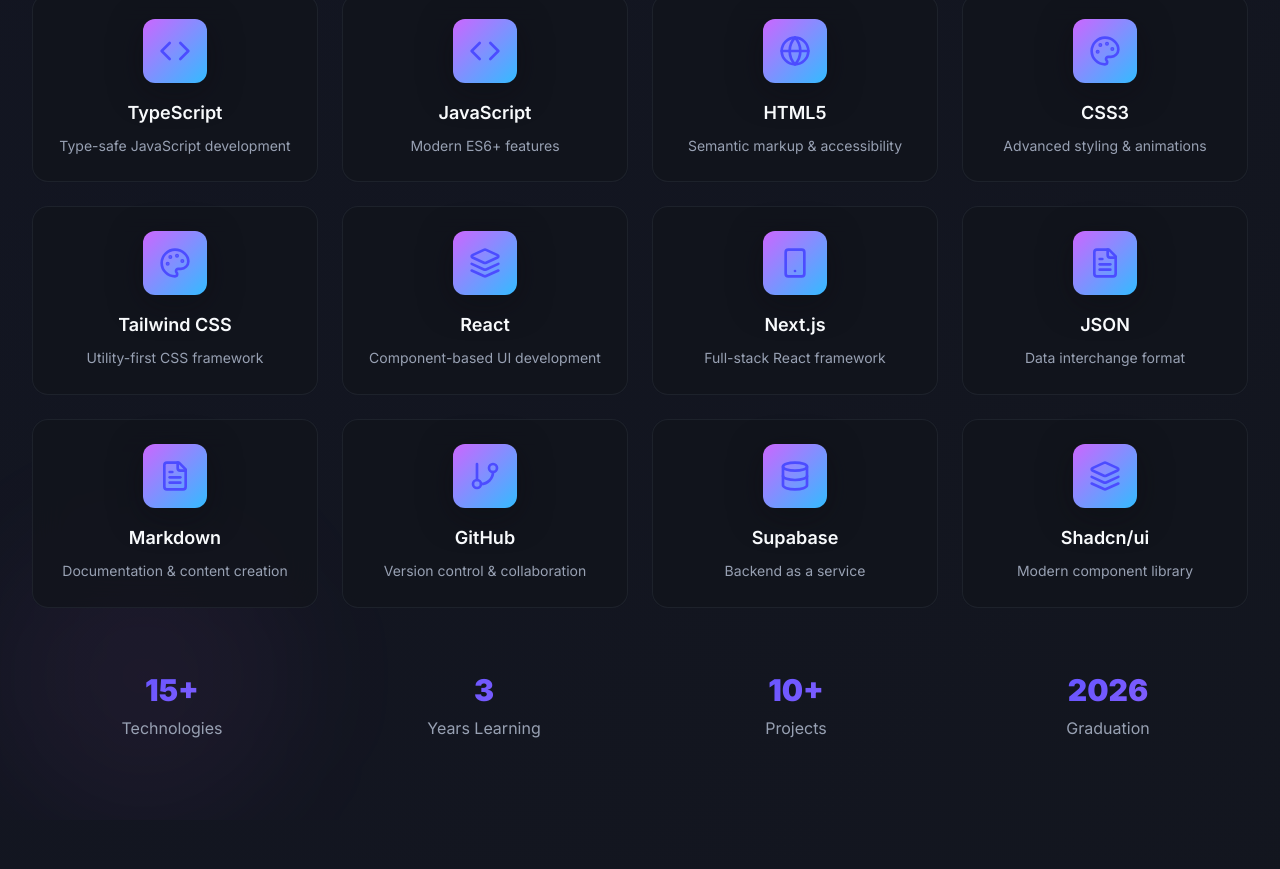
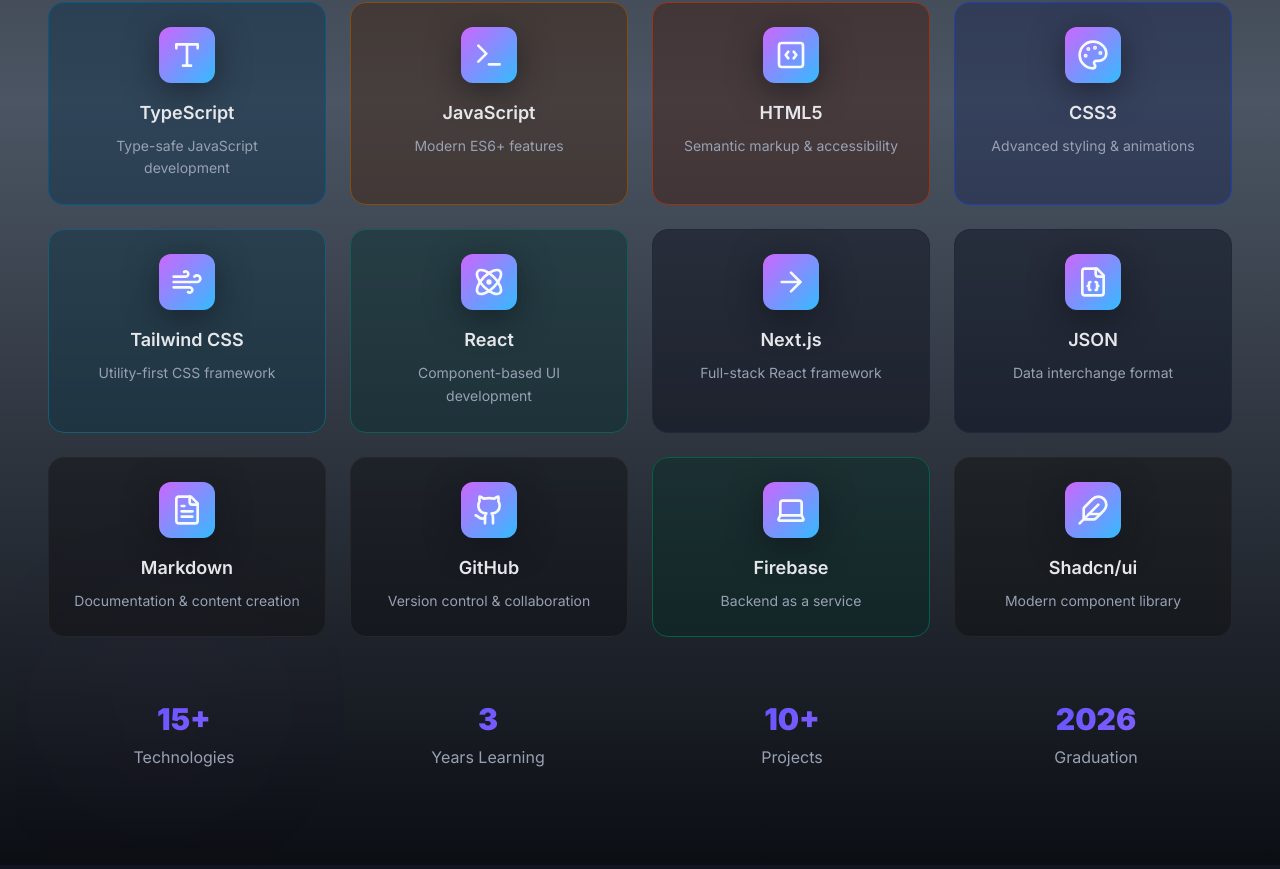
Before and after one commit to Hamza-Codez/REsumePort, a React (Vite) app: page / in a window 1280 px wide. Shown: the part 2371-3240 px from the top of the page. Built offline with nearby package versions, Linux system fonts and the light colour scheme; the HTML template or start-up script is replaced by a standard one.

Commit message:
skill Section updates

```diff
--- a/src/components/SkillsSection.tsx
+++ b/src/components/SkillsSection.tsx
@@ -1,27 +1,108 @@
-import { useEffect, useRef } from 'react';
+import React, { useEffect, useRef, useState } from "react";
+import { universityLanguages, professionalSkills } from "../data";
 import {
   Code,
+  Type,
+  Palette,
+  Wind,
+  Atom,
+  ArrowRight,
+  FileJson,
+  FileText,
+  Github,
   Database,
-  Globe,
-  Palette,
-  FileText,
-  GitBranch,
-  Layers,
-  Smartphone
-} from 'lucide-react';
+  Feather,
+  Terminal,
+  CodeSquare,
+  Laptop,
+} from "lucide-react";
 
-const SkillsSection = () => {
-  const sectionRef = useRef<HTMLElement>(null);
+// Component to handle the counting animation for numbers
+const AnimatedNumber = ({ value, label, index }) => {
+  const [currentValue, setCurrentValue] = useState(0);
+  const animatedRef = useRef(null);
+  const hasAnimated = useRef(false);
+
+  useEffect(() => {
+    const observer = new IntersectionObserver(
+      (entries) => {
+        entries.forEach((entry) => {
+          if (entry.isIntersecting && !hasAnimated.current) {
+            hasAnimated.current = true;
+            const target = parseInt(value.replace("+", ""));
+            const duration = 1000;
+            const start = performance.now();
+            const animate = (now) => {
+              const elapsed = now - start;
+              const progress = Math.min(elapsed / duration, 1);
+              const count = Math.floor(progress * target);
+              setCurrentValue(count);
+              if (progress < 1) {
+                requestAnimationFrame(animate);
+              } else {
+                setCurrentValue(target);
+              }
+            };
+            requestAnimationFrame(animate);
+          }
+        });
+      },
+      { threshold: 0.5 }
+    );
+
+    if (animatedRef.current) {
+      observer.observe(animatedRef.current);
+    }
+
+    return () => observer.disconnect();
+  }, [value]);
+
+  return (
+    <div
+      ref={animatedRef}
+      className="text-center fade-in-up"
+      style={{ animationDelay: `${(index + 1) * 0.1}s` }}
+    >
+      <div className="text-3xl font-black text-gradient mb-2">
+        {currentValue}
+        {value.includes("+") ? "+" : ""}
+      </div>
+      <div className="text-muted-foreground">{label}</div>
+    </div>
+  );
+};
+
+const App = () => {
+  const sectionRef = useRef(null);
+
+  // Define a map of skill names to their corresponding Lucide icons
+  const skillIconMap = {
+    "C++": Code,
+    Python: Code,
+    "C#": Code,
+    TypeScript: Type,
+    JavaScript: Terminal,
+    HTML5: CodeSquare,
+    CSS3: Palette,
+    "Tailwind CSS": Wind,
+    React: Atom,
+    "Next.js": ArrowRight,
+    JSON: FileJson,
+    Markdown: FileText,
+    GitHub: Github,
+    Supabase: Database,
+    "Shadcn/ui": Feather,
+  };
 
   useEffect(() => {
     const observer = new IntersectionObserver(
       (entries) => {
         entries.forEach((entry) => {
           if (entry.isIntersecting) {
-            const skillItems = entry.target.querySelectorAll('.skill-item');
+            const skillItems = entry.target.querySelectorAll(".skill-item");
             skillItems.forEach((item, index) => {
               setTimeout(() => {
-                item.classList.add('visible');
+                item.classList.add("visible");
               }, index * 100);
             });
           }
@@ -37,51 +118,36 @@ const SkillsSection = () => {
     return () => observer.disconnect();
   }, []);
 
-  const universityLanguages = [
-    { name: 'C++', icon: Code, description: 'Object-oriented programming fundamentals' },
-    { name: 'Python', icon: Code, description: 'Data structures and algorithms' },
-    { name: 'C#', icon: Code, description: '.NET framework development' },
-  ];
-
-  const professionalSkills = [
-    { name: 'TypeScript', icon: Code, description: 'Type-safe JavaScript development' },
-    { name: 'JavaScript', icon: Code, description: 'Modern ES6+ features' },
-    { name: 'HTML5', icon: Globe, description: 'Semantic markup & accessibility' },
-    { name: 'CSS3', icon: Palette, description: 'Advanced styling & animations' },
-    { name: 'Tailwind CSS', icon: Palette, description: 'Utility-first CSS framework' },
-    { name: 'React', icon: Layers, description: 'Component-based UI development' },
-    { name: 'Next.js', icon: Smartphone, description: 'Full-stack React framework' },
-    { name: 'JSON', icon: FileText, description: 'Data interchange format' },
-    { name: 'Markdown', icon: FileText, description: 'Documentation & content creation' },
-    { name: 'GitHub', icon: GitBranch, description: 'Version control & collaboration' },
-    { name: 'Supabase', icon: Database, description: 'Backend as a service' },
-    { name: 'Shadcn/ui', icon: Layers, description: 'Modern component library' },
-  ];
-
-  const SkillCard = ({ skill, index }: { skill: any; index: number }) => (
+  const SkillCard = ({ skill, index }) => {
+    const IconComponent = skillIconMap[skill.name] || Laptop; // Default to Laptop icon if not found
+    return (
       <div
-      className="skill-item scale-in p-6 rounded-2xl glass hover-glow group cursor-pointer"
+        className={`skill-item scale-in p-6 rounded-2xl border ${skill.bgColor} ${skill.borderColor} transition-all duration-300 hover:shadow-lg group cursor-pointer`}
         style={{ animationDelay: `${index * 0.1}s` }}
       >
-      <div className="skill-icon mb-4 mx-auto group-hover:scale-110 transition-transform duration-300">
-        <skill.icon className="w-8 h-8 text-primary" />
+        <div className="skill-icon mb-4 mx-auto flex justify-center items-center w-14 h-14 rounded-lg bg-white dark:bg-gray-800 group-hover:scale-110 transition-transform duration-300 p-2">
+          <IconComponent className="w-8 h-8 object-contain text-primary dark:text-primary-foreground" />
         </div>
-      <h3 className="text-lg font-semibold text-center mb-2">{skill.name}</h3>
+        <h3 className="text-lg font-semibold text-center mb-2 text-gray-800 dark:text-gray-200">
+          {skill.name}
+        </h3>
         <p className="text-sm text-muted-foreground text-center leading-relaxed">
           {skill.description}
         </p>
       </div>
     );
+  };
 
   return (
-    <section ref={sectionRef} id="skills" className="py-20 relative">
-      {/* Background elements */}
-      <div className="absolute inset-0 overflow-hidden">
-        <div className="absolute top-0 right-0 w-72 h-72 bg-primary/5 rounded-full blur-3xl"></div>
-        <div className="absolute bottom-0 left-0 w-72 h-72 bg-secondary/5 rounded-full blur-3xl"></div>
+    <div className="min-h-screen flex items-center justify-center p-4 bg-background dark:bg-gradient-to-b from-zinc-900 via-gray-600 to-background  text-foreground transition-colors duration-300">
+      <section ref={sectionRef} id="skills" className="py-20 relative w-full">
+        {/* Background elements for visual flair */}
+        <div className="absolute inset-0 overflow-hidden z-0">
+          <div className="absolute top-0 right-0 w-72 h-72 bg-primary/5 rounded-full blur-3xl opacity-30 animate-pulse"></div>
+          <div className="absolute bottom-0 left-0 w-72 h-72 bg-secondary/5 rounded-full blur-3xl opacity-30 animate-pulse delay-500"></div>
         </div>
 
-      <div className="max-w-7xl mx-auto px-4 sm:px-6 lg:px-8 relative">
+        <div className="max-w-7xl mx-auto px-4 sm:px-6 lg:px-8 relative z-10">
           {/* Header */}
           <div className="text-center mb-16 fade-in-up">
             <h2 className="text-4xl lg:text-5xl font-black mb-6">
@@ -112,28 +178,35 @@ const SkillsSection = () => {
             </h3>
             <div className="grid sm:grid-cols-2 md:grid-cols-3 lg:grid-cols-4 gap-6">
               {professionalSkills.map((skill, index) => (
-              <SkillCard key={skill.name} skill={skill} index={index + 3} />
+                <SkillCard
+                  key={skill.name}
+                  skill={skill}
+                  index={index + universityLanguages.length}
+                />
               ))}
             </div>
           </div>
 
-        {/* Stats */}
+          {/* Stats with animation */}
           <div className="mt-16 grid grid-cols-2 md:grid-cols-4 gap-8">
             {[
-            { number: '15+', label: 'Technologies' },
-            { number: '3', label: 'Years Learning' },
-            { number: '10+', label: 'Projects' },
-            { number: '2026', label: 'Graduation' },
+              { number: "15+", label: "Technologies" },
+              { number: "3", label: "Years Learning" },
+              { number: "10+", label: "Projects" },
+              { number: "2026", label: "Graduation" },
             ].map((stat, index) => (
-            <div key={stat.label} className="text-center fade-in-up" style={{ animationDelay: `${index * 0.1}s` }}>
-              <div className="text-3xl font-black text-gradient mb-2">{stat.number}</div>
-              <div className="text-muted-foreground">{stat.label}</div>
-            </div>
+              <AnimatedNumber
+                key={stat.label}
+                value={stat.number}
+                label={stat.label}
+                index={index}
+              />
             ))}
           </div>
         </div>
       </section>
+    </div>
   );
 };
 
-export default SkillsSection;
+export default App;
--- /dev/null
+++ b/src/data.tsx
@@ -0,0 +1,95 @@
+  export const universityLanguages = [
+    {
+      name: 'C++',
+      description: 'Object-oriented programming fundamentals',
+      bgColor: 'bg-indigo-100 dark:bg-indigo-950/40',
+      borderColor: 'border-indigo-300 dark:border-indigo-800'
+    },
+    {
+      name: 'Python',
+      description: 'Data structures and algorithms',
+      bgColor: 'bg-amber-100 dark:bg-amber-950/40',
+      borderColor: 'border-amber-300 dark:border-amber-800'
+    },
+    {
+      name: 'C#',
+      description: '.NET framework development',
+      bgColor: 'bg-purple-100 dark:bg-purple-950/40',
+      borderColor: 'border-purple-300 dark:border-purple-800'
+    },
+  ];
+
+  export const professionalSkills = [
+    {
+      name: 'TypeScript',
+      description: 'Type-safe JavaScript development',
+      bgColor: 'bg-sky-100 dark:bg-sky-950/40',
+      borderColor: 'border-sky-300 dark:border-sky-800'
+    },
+    {
+      name: 'JavaScript',
+      description: 'Modern ES6+ features',
+      bgColor: 'bg-yellow-100 dark:bg-yellow-950/40',
+      borderColor: 'border-yellow-300 dark:border-yellow-800'
+    },
+    {
+      name: 'HTML5',
+      description: 'Semantic markup & accessibility',
+      bgColor: 'bg-orange-100 dark:bg-orange-950/40',
+      borderColor: 'border-orange-300 dark:border-orange-800'
+    },
+    {
+      name: 'CSS3',
+      description: 'Advanced styling & animations',
+      bgColor: 'bg-blue-100 dark:bg-blue-950/40',
+      borderColor: 'border-blue-300 dark:border-blue-800'
+    },
+    {
+      name: 'Tailwind CSS',
+      description: 'Utility-first CSS framework',
+      bgColor: 'bg-cyan-100 dark:bg-cyan-950/40',
+      borderColor: 'border-cyan-300 dark:border-cyan-800'
+    },
+    {
+      name: 'React',
+      description: 'Component-based UI development',
+      bgColor: 'bg-teal-100 dark:bg-teal-950/40',
+      borderColor: 'border-teal-300 dark:border-teal-800'
+    },
+    {
+      name: 'Next.js',
+      description: 'Full-stack React framework',
+      bgColor: 'bg-gray-100 dark:bg-gray-950/40',
+      borderColor: 'border-gray-300 dark:border-gray-800'
+    },
+    {
+      name: 'JSON',
+      description: 'Data interchange format',
+      bgColor: 'bg-slate-100 dark:bg-slate-950/40',
+      borderColor: 'border-slate-300 dark:border-slate-800'
+    },
+    {
+      name: 'Markdown',
+      description: 'Documentation & content creation',
+      bgColor: 'bg-neutral-100 dark:bg-neutral-950/40',
+      borderColor: 'border-neutral-300 dark:border-neutral-800'
+    },
+    {
+      name: 'GitHub',
+      description: 'Version control & collaboration',
+      bgColor: 'bg-zinc-100 dark:bg-zinc-950/40',
+      borderColor: 'border-zinc-300 dark:border-zinc-800'
+    },
+    {
+      name: 'Firebase',
+      description: 'Backend as a service',
+      bgColor: 'bg-emerald-100 dark:bg-emerald-950/40',
+      borderColor: 'border-emerald-300 dark:border-emerald-800'
+    },
+    {
+      name: 'Shadcn/ui',
+      description: 'Modern component library',
+      bgColor: 'bg-stone-100 dark:bg-stone-950/40',
+      borderColor: 'border-stone-300 dark:border-stone-800'
+    },
+  ];
```
Lines whose indentation alone changed are shown as unchanged.
